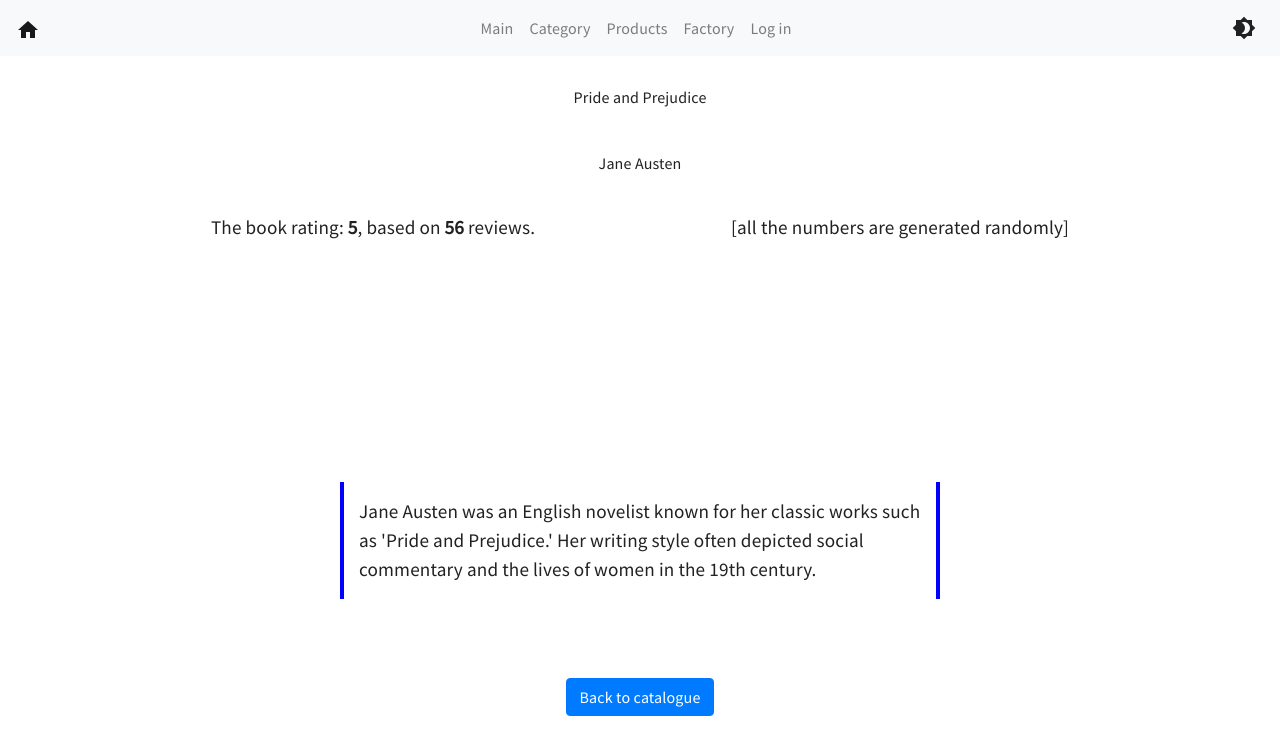
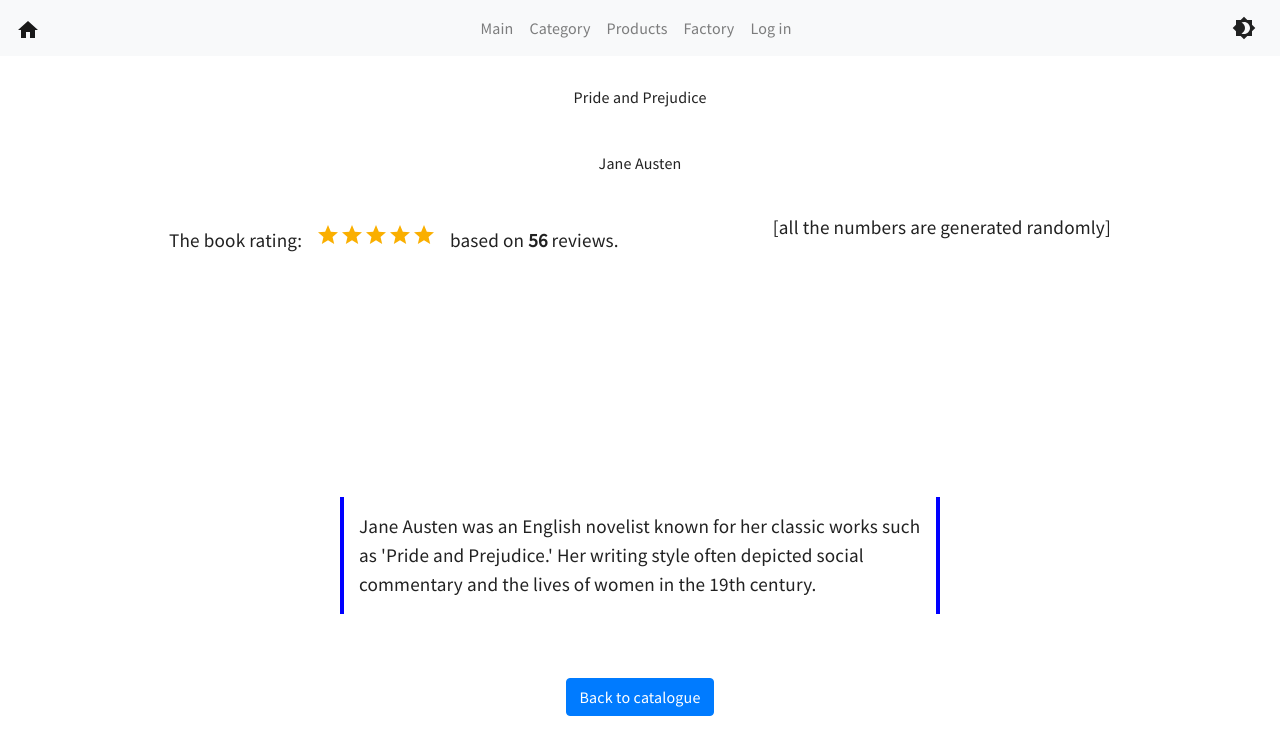
Before and after one commit to melission/react-router-demo, a React app: page /category/books/1 in a window 1280 px wide. Shown: the top 754 px of the page. Built offline with nearby package versions, Linux system fonts and the light colour scheme.

Commit message:
added Rating [MUI] element.

```diff
--- a/src/books/Book.js
+++ b/src/books/Book.js
@@ -8,6 +8,7 @@ import Row from "react-bootstrap/esm/Row";
 import Button from "react-bootstrap/esm/Button"
 import error404 from "../images/404.png"
 import { Link } from "react-router-dom";
+import Rating from '@mui/material/Rating';
 
 function getRandomRating(min, max) {
     min = Math.ceil(min);
@@ -28,7 +29,7 @@ const Book = () => {
                 <h1 className="book-block_title">{book.bookName}</h1>
                 <h3 className="book-block_author">{book.authorName}</h3>
                 <Row className="book-block_rating">
-                    <div>The book rating: <strong>{rating}</strong>, based on <strong>{reviewNumber}</strong> reviews.</div>
+                    <div>The book rating: <Rating style={{ margin: "10px" }} name="read-only" value={rating} readOnly /> based on <strong>{reviewNumber}</strong> reviews.</div>
                     <div>[all the numbers are generated randomly]</div>
                 </Row>
                 <Row>
```
